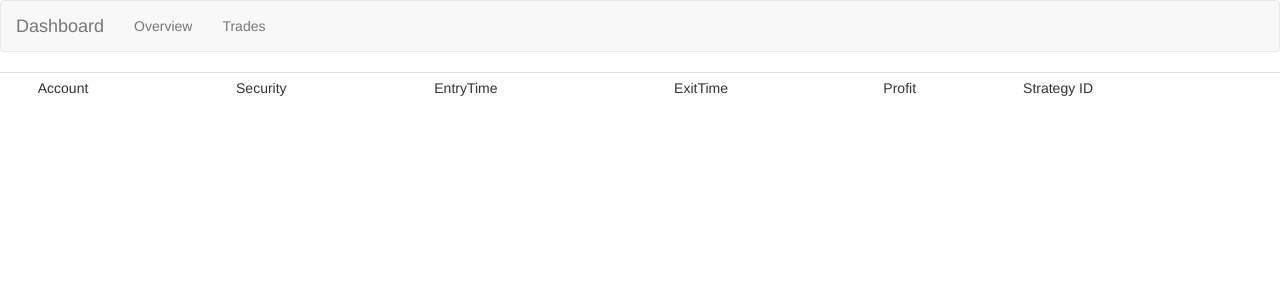
After one commit to asakul/atrade_dashboard, a Django app: template templates/dashboard/closed_trades.html in a window 1280 px wide. The commit adds this page. Shown: the top 300 px of the page. Run offline with Django 3.2, Linux system fonts and the light colour scheme; the template is opened without the code that fills it, so the values that code supplies are empty; some libraries are stand-ins or nearby versions.

```diff
--- a/forms.py
+++ b/forms.py
@@ -7,7 +7,7 @@ class NewTradeForm(forms.Form):
     operation = forms.ChoiceField(choices=[('buy', 'Buy'), ('sell', 'Sell')])
     price = forms.DecimalField()
     quantity = forms.IntegerField()
-    volume = forms.DateField()
+    volume = forms.DecimalField()
     volumeCurrency = forms.CharField(max_length=10)
     strategyId = forms.CharField(max_length=64)
     signalId = forms.CharField(max_length=64)
--- /dev/null
+++ b/templates/dashboard/closed_trades.html
@@ -0,0 +1,19 @@
+{% extends "dashboard/base.html" %}
+{% load bootstrap3 %}
+{% load mathfilters %}
+
+{% block content %}
+<table class="table table-condensed">
+    <tr>
+        <td></td>
+        <td>Account</td>
+        <td>Security</td>
+        <td>EntryTime</td>
+        <td>ExitTime</td>
+        <td>Profit</td>
+        <td>Strategy ID</td>
+    </tr>
+{% for closed_trade in closed_trades %}
+{% endfor %}
+</table>
+{% endblock %}
--- a/templates/dashboard/trades.html
+++ b/templates/dashboard/trades.html
@@ -4,8 +4,9 @@
 
 {% block content %}
 <div class="panel panel-default panel-collapse collapse" id="new_trade_form">
-    <div class="panel-body">
-        <form action="#" method="POST">
+    <div class="panel-body col-xs-4">
+        <form action="{% url 'add_trade' %}" method="POST">
+        {% csrf_token %}
         {% bootstrap_form new_trade_form %}
         {% bootstrap_button button_type='submit' content='Submit' %}
         </form>
--- a/urls.py
+++ b/urls.py
@@ -8,6 +8,6 @@ urlpatterns = [
         url(r'^add_instance$', views.add_instance, name='add_instance'),
         url(r'^delete_instance/(?P<instance_id>[^/]+)$', views.delete_instance, name='delete_instance'),
         url(r'^trades/$', views.trades_index, name='trades_index'),
+        url(r'^add_trade/$', views.add_trade, name='add_trade'),
         url(r'^delete_trade/(?P<trade_id>[^/]+)$', views.delete_trade, name='delete_trade'),
-
 ]
```
Also changed, not shown: views.py (+23 -1 lines).
